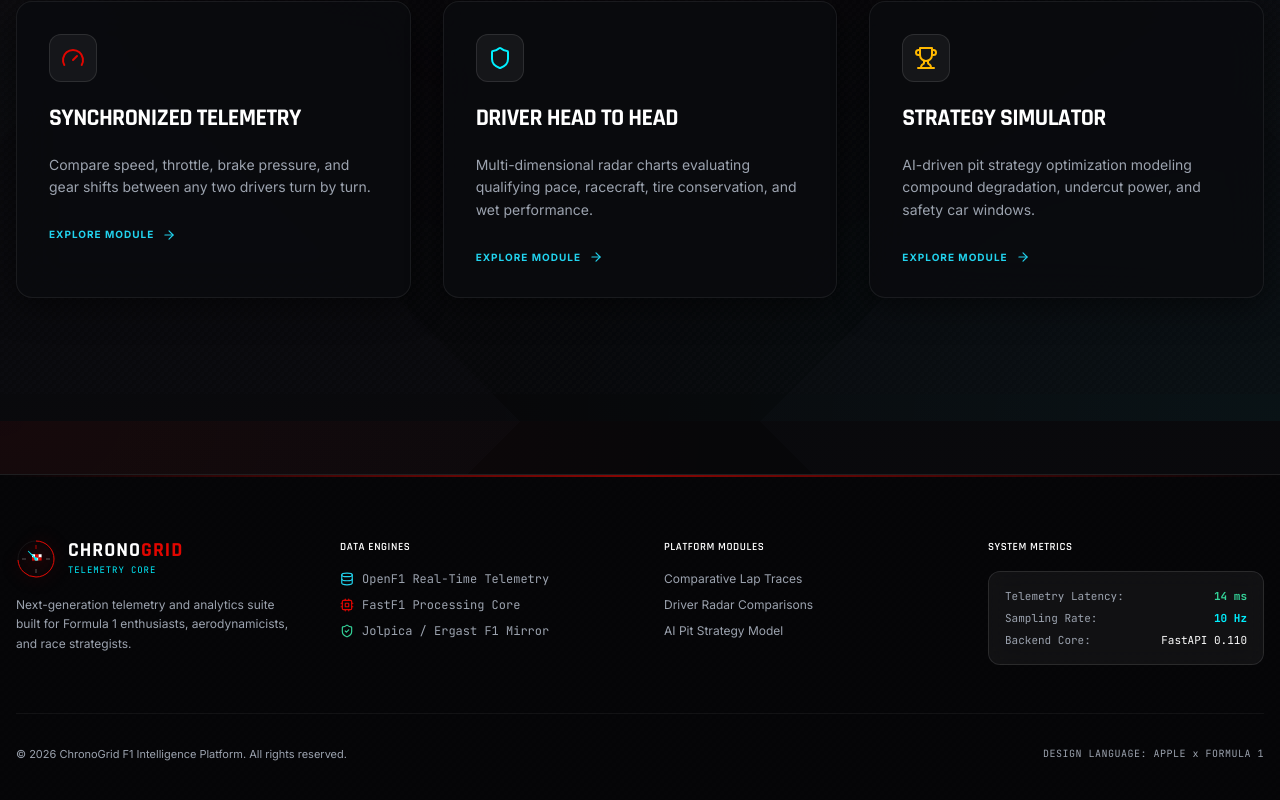
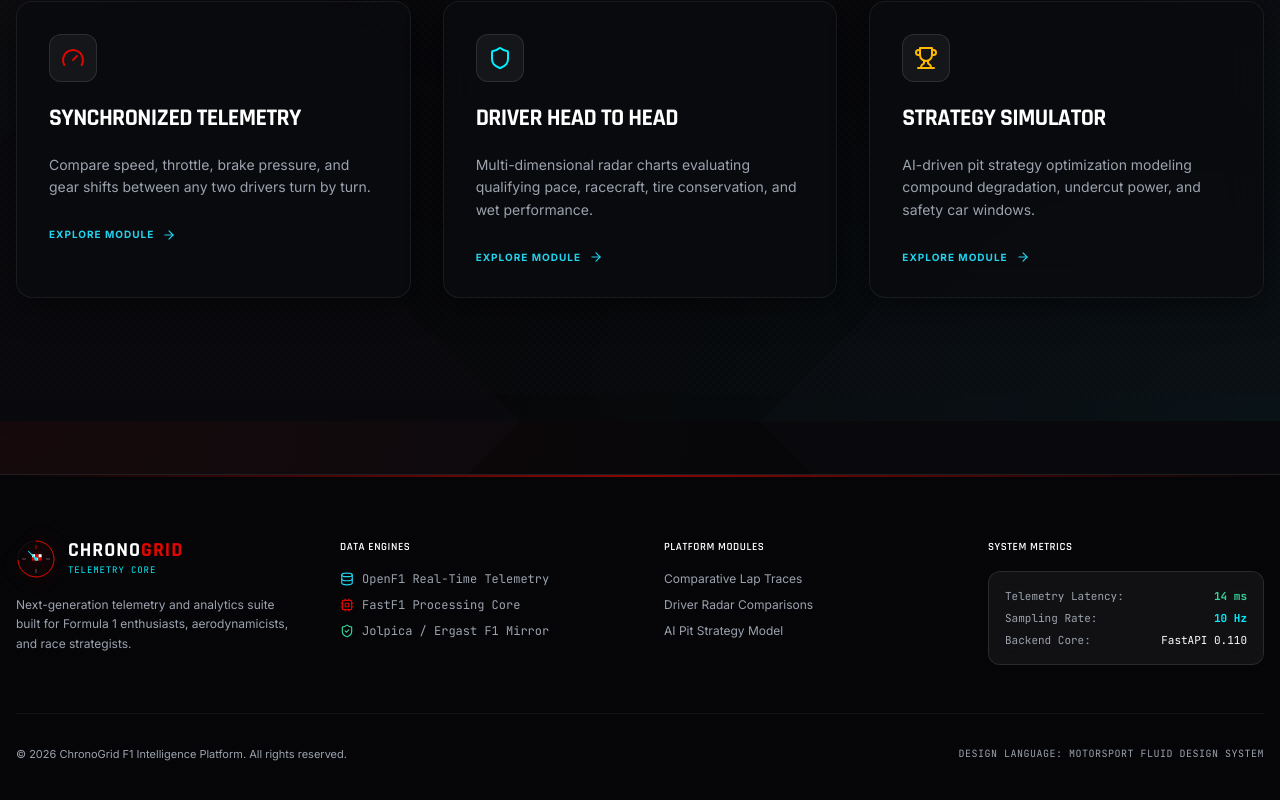
Before and after one commit to VatsalRaj481/ChronoGrid, a React (Vite) app in the folder frontend/: page / in a window 1280 px wide. Shown: the part 1179-1979 px from the top of the page. Built offline with nearby package versions, Linux system fonts and the light colour scheme; no server answers.

Commit message:
docs: remove references to apple design across codebase and documentation

```diff
--- a/frontend/src/components/layout/Footer.tsx
+++ b/frontend/src/components/layout/Footer.tsx
@@ -59,7 +59,7 @@ export const Footer: React.FC = () => {
 
       <div className="relative z-10 max-w-7xl mx-auto mt-12 pt-8 border-t border-white/5 flex flex-col sm:flex-row justify-between items-center text-gray-400 gap-4 text-[11px]">
         <p>© 2026 ChronoGrid F1 Intelligence Platform. All rights reserved.</p>
-        <p className="font-mono text-[10px] text-gray-400 tracking-wider">DESIGN LANGUAGE: APPLE x FORMULA 1</p>
+        <p className="font-mono text-[10px] text-gray-400 tracking-wider">DESIGN LANGUAGE: MOTORSPORT FLUID DESIGN SYSTEM</p>
       </div>
     </footer>
   );
```
Also changed, not shown: 2 other files (tests, documents, lock files or other folders).
